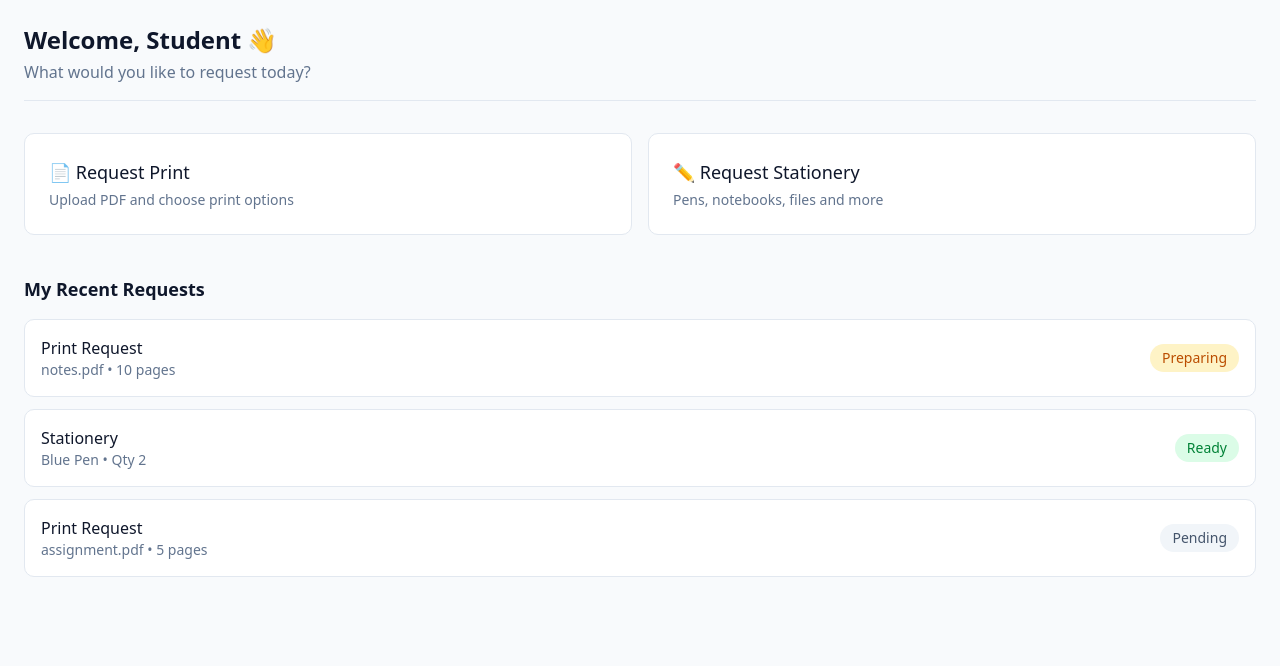
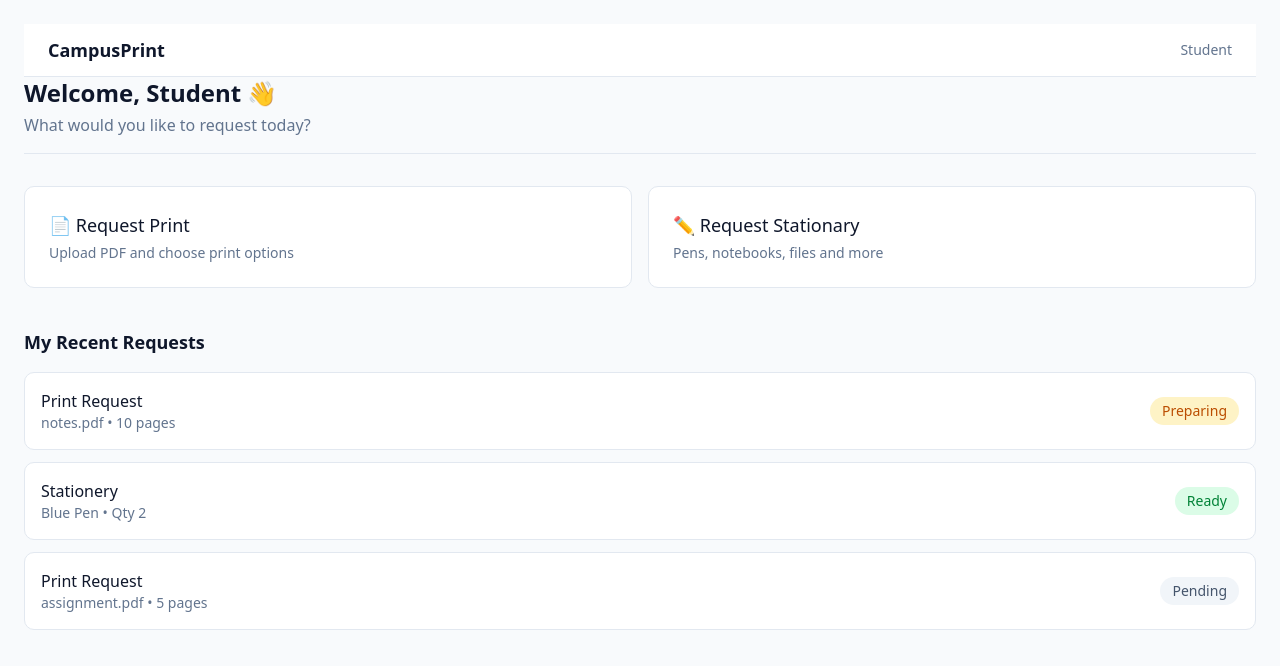
Before and after one commit to Shrutijain-BCA/PrintingPress, a Next.js app: page /student in a window 1280 px wide. Shown: the top 666 px of the page. Built offline with nearby package versions, Linux system fonts and the light colour scheme.

Commit message:
Student UI Improved

```diff
--- a/app/page.tsx
+++ b/app/page.tsx
@@ -1,4 +1,6 @@
 import Image from "next/image";
+import StudentNavbar from "@/components/StudentNavbar";
+
 
 export default function Home() {
   return (
--- /dev/null
+++ b/app/shop/page.tsx
@@ -0,0 +1,69 @@
+"use client";
+import { useState } from "react";
+import StudentNavbar from "@/components/StudentNavbar";
+import StatusBadge from "@/components/StatusBadge";
+
+
+type Status = "pending" | "preparing" | "ready";
+
+const shopRequests: {
+    id: number;
+    student: string;
+    type: string;
+    description: string;
+    status: Status;
+}[]
+
+
+export default function ShopDashboard() {
+    return (
+        <div className="min-h-screen bg-slate-50">
+            <StudentNavbar />
+
+            <div className="p-6">
+                <h1 className="text-2xl font-semibold text-slate-900">
+                    Print Shop Dashboard
+                </h1>
+                <p className="text-slate-500 mt-1">
+                    Manage print and stationery requests
+                </p>
+
+                <div className="mt-6 space-y-3">
+                    {shopRequests.map((req) => (
+                        <div
+                            key={req.id}
+                            className="bg-white border border-slate-200 rounded-lg p-4 flex justify-between items-center"
+                        >
+                            <div>
+                                <p className="font-medium text-slate-900">
+                                    {req.type} • {req.student}
+                                </p>
+                                <p className="text-sm text-slate-500">
+                                    {req.description}
+                                </p>
+                            </div>
+
+                            <div className="flex items-center gap-3">
+                                <StatusBadge status={req.status} />
+
+                                {req.status === "pending" && (
+                                    <button className="text-sm px-3 py-1 rounded-md bg-amber-100 text-amber-700 hover:bg-amber-200 transition">
+                                        Prepare
+                                    </button>
+                                )}
+
+                                {req.status === "preparing" && (
+                                    <button className="text-sm px-3 py-1 rounded-md bg-green-100 text-green-700 hover:bg-green-200 transition">
+                                        Mark Ready
+                                    </button>
+                                )}
+                            </div>
+                        </div>
+
+                    ))}
+                </div>
+
+            </div>
+        </div>
+    );
+}
--- a/app/student/page.tsx
+++ b/app/student/page.tsx
@@ -1,10 +1,41 @@
 import Link from "next/link";
 import StatusBadge from "@/components/StatusBadge";
+import StudentNavbar from "@/components/StudentNavbar";
+
+
+type Status = "pending" | "preparing" | "ready";
+
+const dummyRequests: {
+  id: number;
+  type: string;
+  description: string;
+  status: Status;
+}[] = [
+  {
+    id: 1,
+    type: "Print Request",
+    description: "notes.pdf • 10 pages",
+    status: "preparing",
+  },
+  {
+    id: 2,
+    type: "Stationery",
+    description: "Blue Pen • Qty 2",
+    status: "ready",
+  },
+  {
+    id: 3,
+    type: "Print Request",
+    description: "assignment.pdf • 5 pages",
+    status: "pending",
+  },
+];
 
 export default function StudentDashboard() {
   const hasRequests = true;
   return (
     <div className="min-h-screen bg-slate-50 p-6">
+      <StudentNavbar />
       {/* Header */}
       <div className="mb-8">
         <h1 className="text-2xl font-semibold text-slate-900">
@@ -35,13 +66,13 @@ export default function StudentDashboard() {
         </Link>
 
         <Link
-          href="/student/request-stationery"
+          href="/student/request-stationary"
           className="bg-white border border-slate-200 rounded-lg p-6
              hover:shadow-md hover:border-slate-300
              transition cursor-pointer"
         >
           <h2 className="text-lg font-medium text-slate-900">
-            ✏️ Request Stationery
+            ✏️ Request Stationary
           </h2>
           <p className="text-sm text-slate-500 mt-1">
             Pens, notebooks, files and more
@@ -58,31 +89,20 @@ export default function StudentDashboard() {
         <div className="space-y-3">
           {hasRequests ? (
             <div className="space-y-3">
-    {/* Request Item */}
-    <div className="bg-white border border-slate-200 rounded-lg p-4 flex justify-between items-center">
+              {dummyRequests.map((req) => (
+                <div
+                  key={req.id}
+                  className="bg-white border border-slate-200 rounded-lg p-4 flex justify-between items-center"
+                >
                   <div>
-        <p className="font-medium text-slate-900">Print Request</p>
-        <p className="text-sm text-slate-500">notes.pdf • 10 pages</p>
+                    <p className="font-medium text-slate-900">{req.type}</p>
+                    <p className="text-sm text-slate-500">{req.description}</p>
                   </div>
-      <StatusBadge status="preparing" />
+                  <StatusBadge status={req.status} />
+                </div>
+              ))}
             </div>
 
-    <div className="bg-white border border-slate-200 rounded-lg p-4 flex justify-between items-center">
-      <div>
-        <p className="font-medium text-slate-900">Stationery</p>
-        <p className="text-sm text-slate-500">Blue Pen • Qty 2</p>
-      </div>
-      <StatusBadge status="ready" />
-    </div>
-
-    <div className="bg-white border border-slate-200 rounded-lg p-4 flex justify-between items-center">
-      <div>
-        <p className="font-medium text-slate-900">Print Request</p>
-        <p className="text-sm text-slate-500">assignment.pdf • 5 pages</p>
-      </div>
-      <StatusBadge status="pending" />
-    </div>
-  </div>
           ) : (
             <div className="bg-white border border-slate-200 rounded-lg p-6 text-center">
               <p className="text-slate-600">
--- a/app/student/request-print/page.tsx
+++ b/app/student/request-print/page.tsx
@@ -2,6 +2,7 @@
 import { useState } from "react";
 import Link from "next/link";
 import PrimaryButton from "@/components/PrimaryButton";
+import StudentNavbar from "@/components/StudentNavbar";
 
 
 export default function RequestPrintPage() {
@@ -11,6 +12,7 @@ export default function RequestPrintPage() {
 
   return (
     <div className="min-h-screen bg-slate-50 p-6 flex justify-center">
+      <StudentNavbar />
       <div className="w-full max-w-xl">
         {/* Header */}
         <div className="mb-6">
--- a/app/student/request-stationary/page.tsx
+++ b/app/student/request-stationary/page.tsx
@@ -2,6 +2,7 @@
 import { useState } from "react";
 import Link from "next/link";
 import PrimaryButton from "@/components/PrimaryButton";
+import StudentNavbar from "@/components/StudentNavbar";
 
 export default function RequestStationeryPage() {
     const [item, setItem] = useState("");
@@ -9,6 +10,7 @@ export default function RequestStationeryPage() {
 
     return (
         <div className="min-h-screen bg-slate-50 p-6 flex justify-center">
+            <StudentNavbar />
             <div className="w-full max-w-xl">
                 {/* Header */}
                 <div className="mb-6">
--- /dev/null
+++ b/components/StudentNavbar.tsx
@@ -0,0 +1,15 @@
+import Link from "next/link";
+
+export default function StudentNavbar() {
+  return (
+    <div className="bg-white border-b border-slate-200 px-6 py-3 flex items-center justify-between">
+      <Link href="/student" className="text-lg font-semibold text-slate-900">
+        CampusPrint
+      </Link>
+
+      <span className="text-sm text-slate-500">
+        Student
+      </span>
+    </div>
+  );
+}
```
Lines whose indentation alone changed are shown as unchanged.
